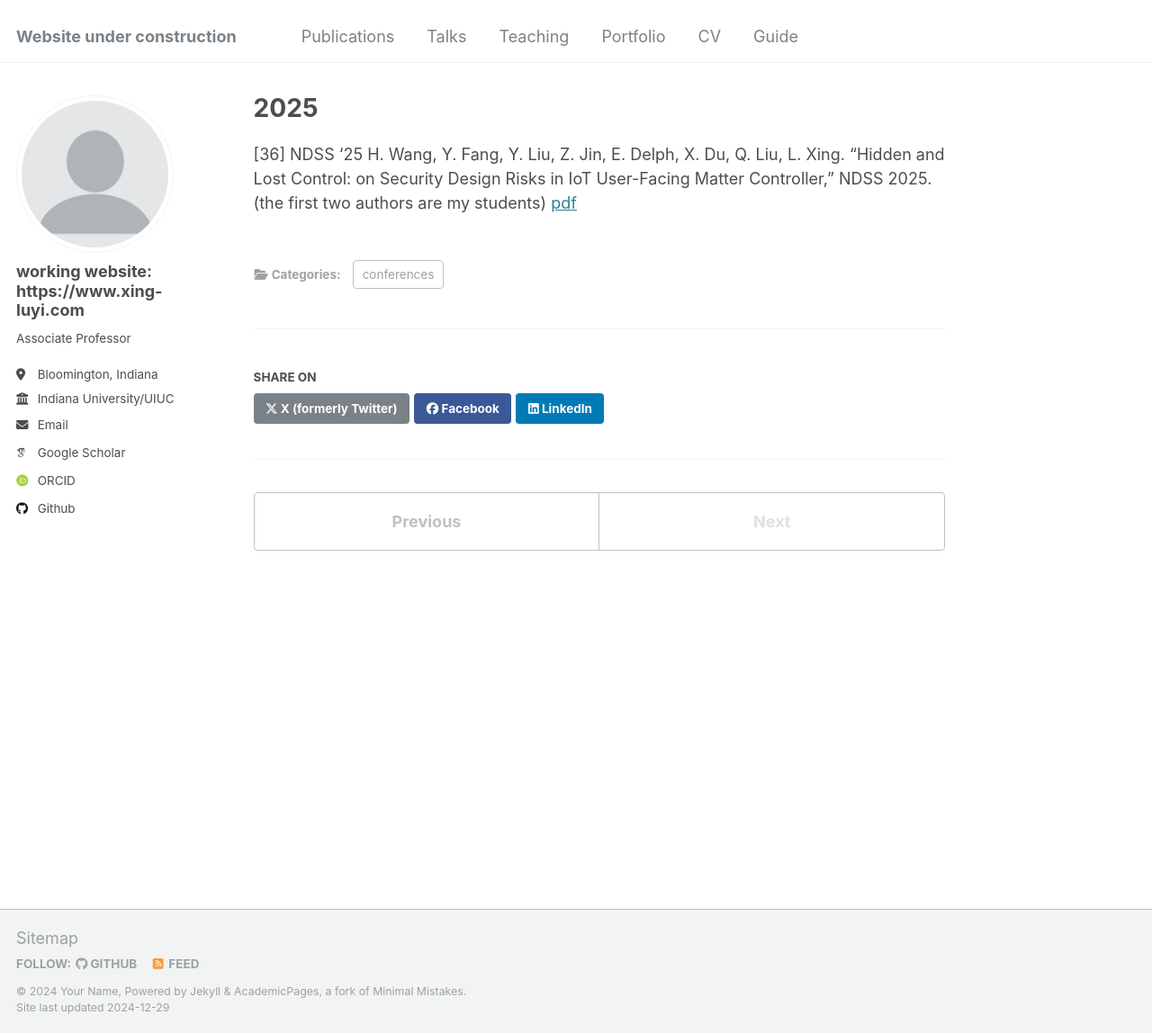
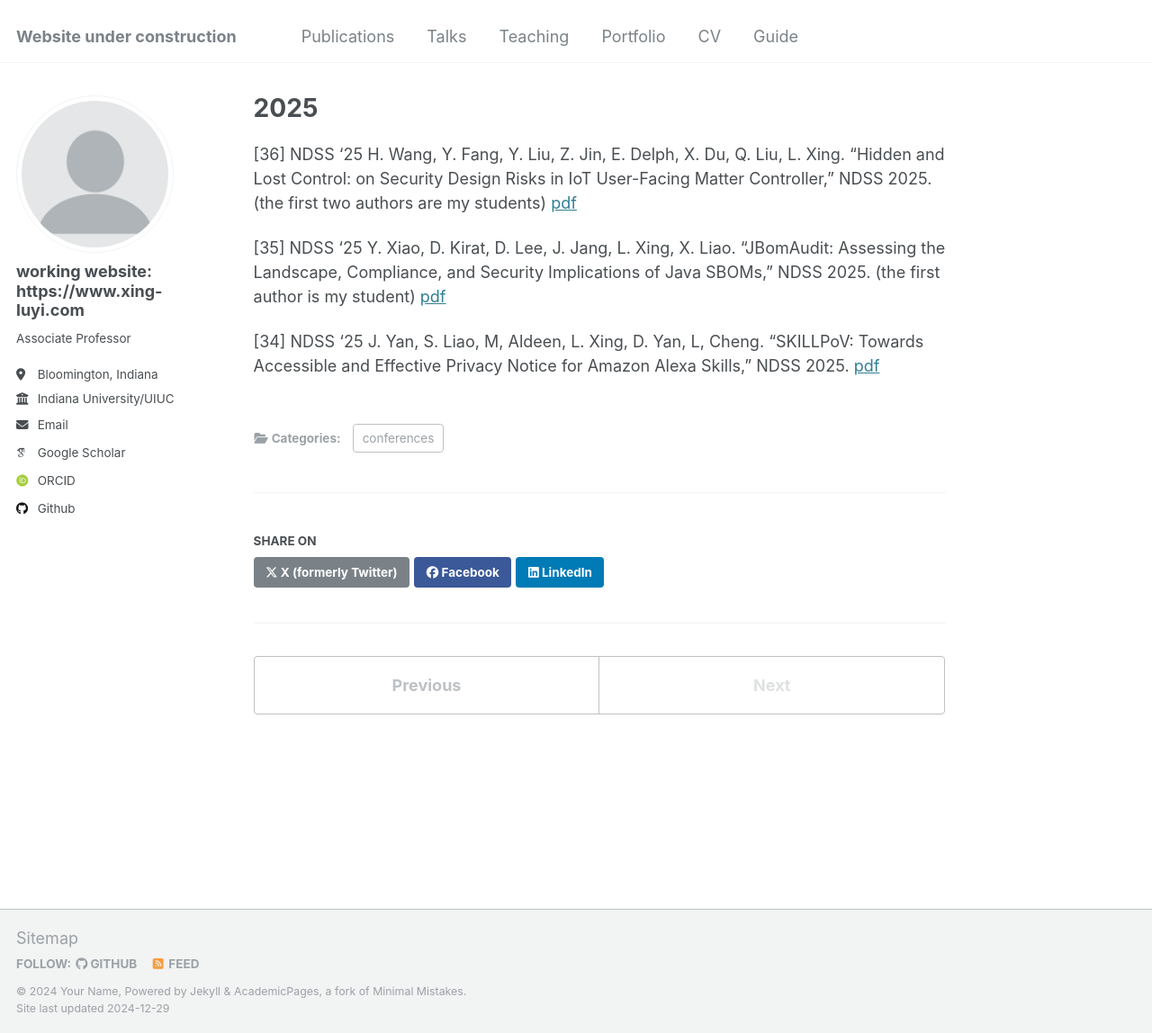
Before and after one commit to luyixing/luyixing.github.io, a Jekyll site: the page built from _publications/2024-02-17-paper-title-number-4.md, in a window 1280 px wide and 1148 px high. Shown: the whole window at 90% size. Built offline with Jekyll 4.4.1, drawn with Linux system fonts in a browser that asks for light colours; some web fonts are replaced.

Commit message:
Update 2024-02-17-paper-title-number-4.md

```diff
--- a/_publications/2024-02-17-paper-title-number-4.md
+++ b/_publications/2024-02-17-paper-title-number-4.md
@@ -13,3 +13,9 @@ venue: 'NDSS 2025'
 [36] NDSS '25
 H. Wang, Y. Fang, Y. Liu, Z. Jin, E. Delph, X. Du, Q. Liu, L. Xing. "Hidden and Lost Control: on Security Design Risks in IoT User-Facing Matter Controller," NDSS 2025. (the first two authors are my students)
 [pdf]()
+
+[35] NDSS '25
+Y. Xiao, D. Kirat, D. Lee, J. Jang, L. Xing, X. Liao. "JBomAudit: Assessing the Landscape, Compliance, and Security Implications of Java SBOMs," NDSS 2025. (the first author is my student) [pdf]()
+
+[34] NDSS '25
+J. Yan, S. Liao, M, Aldeen, L. Xing, D. Yan, L, Cheng. "SKILLPoV: Towards Accessible and Effective Privacy Notice for Amazon Alexa Skills," NDSS 2025. [pdf]()
```
